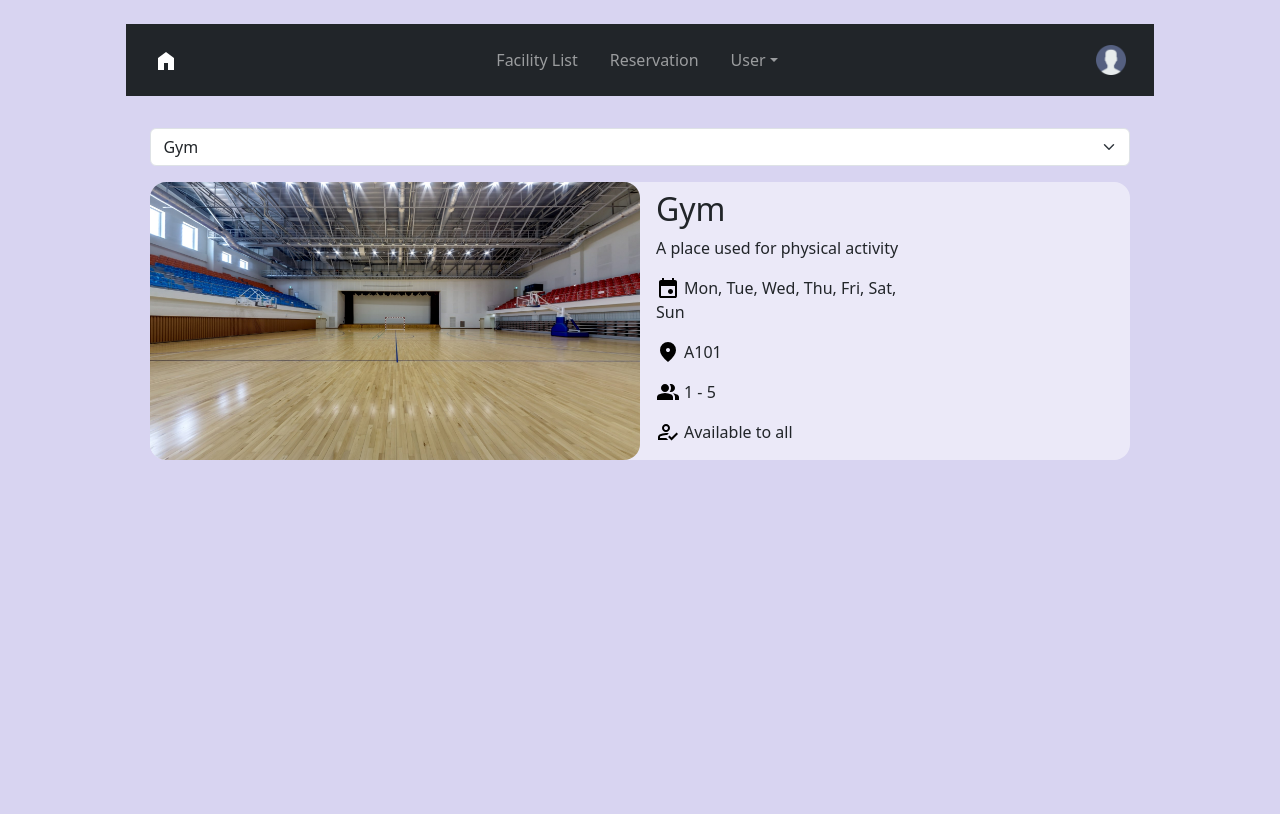
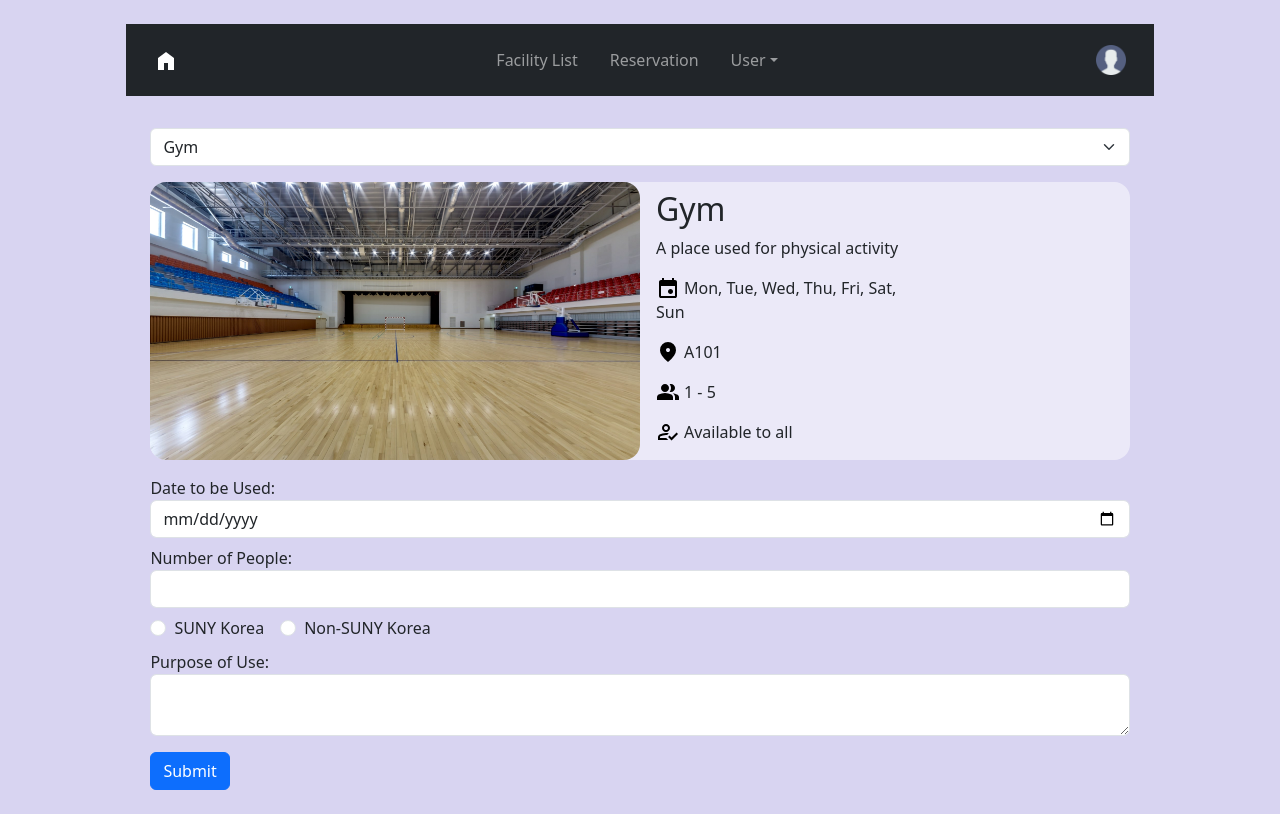
Before and after one commit to heights-m/hw2-res-app, a React (Vite) app in the folder facres_app/: page /reservation in a window 1280 px wide. Built offline with nearby package versions, Linux system fonts and the light colour scheme.

Commit message:
reservation page GUI finish

```diff
--- a/facres_app/src/pages/Reservation.tsx
+++ b/facres_app/src/pages/Reservation.tsx
@@ -6,6 +6,7 @@ import FacData from '../assets/Facility_Data.json'
 function Reservation() {
 
   const [selectedFac, setSelectedFac] = useState('0');
+  const [inputDate, setInputeDate] = useState();
 
   return (
     <div className='px-5 py-2'>
@@ -33,7 +34,25 @@ function Reservation() {
         </div>
       </div>
       <form action="#">
-
+        <label htmlFor="datetbu">Date to be Used:</label>
+        <input type="date" className='form-control' required/>
+        <div className='mt-2'>
+          <label htmlFor="numppl">Number of People:</label>
+          <input type="number" name="numppl" id="numppl" className='form-control' />
+        </div>
+        <div className="form-check form-check-inline mt-2">
+          <input type="radio" className='form-check-input' name='afil' id='afil-yes' required/>
+          <label htmlFor="afil-yes">SUNY Korea</label>
+        </div>
+        <div className="form-check form-check-inline">
+          <input type="radio" className='form-check-input' name='afil' id='afil-no'/>
+          <label htmlFor="afil-no">Non-SUNY Korea</label>
+        </div>
+        <div className='mt-2'>
+          <label htmlFor="purpose">Purpose of Use:</label>
+          <textarea name="purpose" id="purpose" className='form-control'></textarea>
+        </div>
+        <button type='submit' className='btn my-3 btn-primary'>Submit</button>
       </form>
     </div>
   )
```
